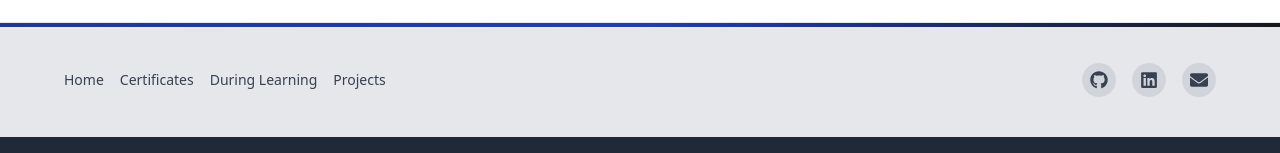
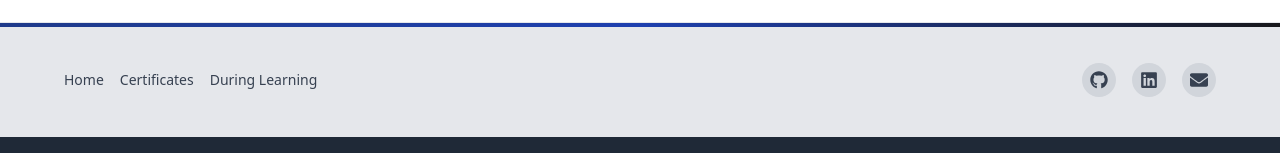
Before and after one commit to AryaKopet/my-porto, a Next.js app: page / in a window 1280 px wide. Shown: the part 2386-2539 px from the top of the page. Built offline with nearby package versions, Linux system fonts and the light colour scheme.

Commit message:
modifikasi menu footer

```diff
--- a/src/components/Footer.tsx
+++ b/src/components/Footer.tsx
@@ -16,7 +16,7 @@ export default function Footer() {
               <a href="#home" className="hover:text-blue-500 transition-colors">Home</a>
               <a href="#certificates" className="hover:text-blue-500 transition-colors">Certificates</a>
               <a href="#learning" className="hover:text-blue-500 transition-colors">During Learning</a>
-              <a href="#projects" className="hover:text-blue-500 transition-colors">Projects</a>
+              {/* <a href="#projects" className="hover:text-blue-500 transition-colors">Projects</a> */}
             </div>
 
             {/* KANAN - Sosial Media */}
```
